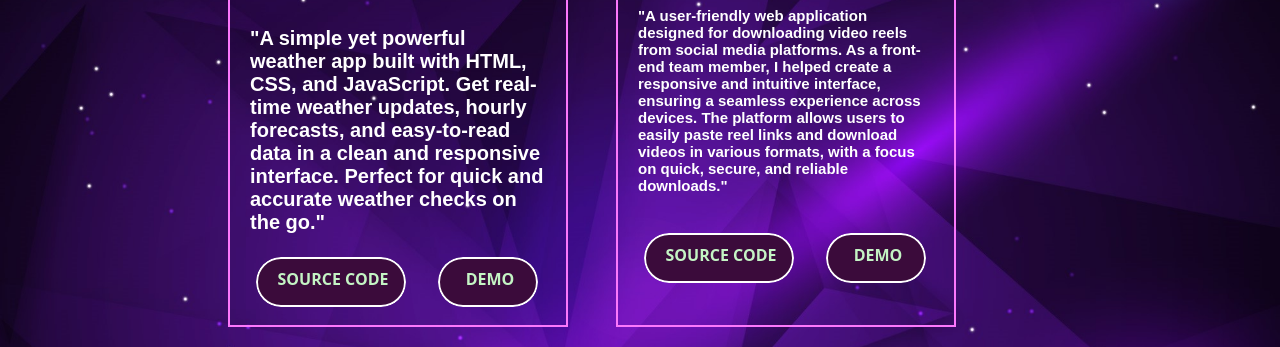
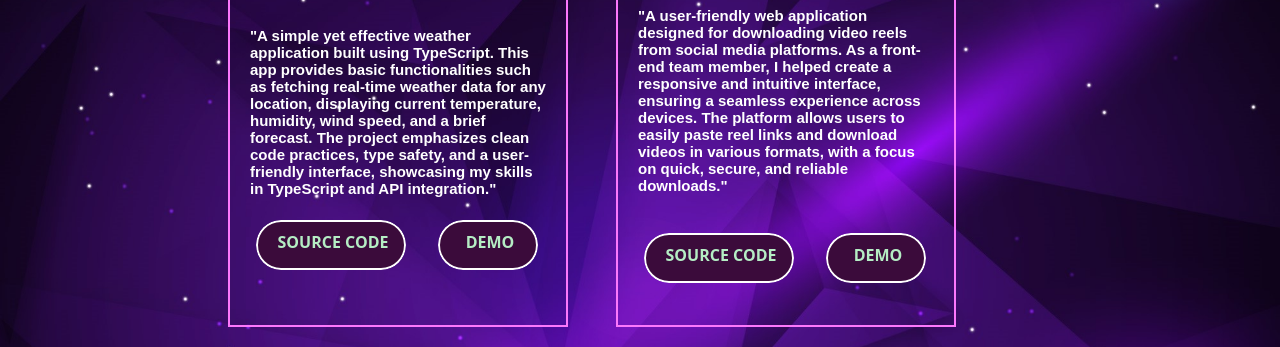
Before and after one commit to MHassaanQureshi/updated-portfolio, a plain HTML site: page projects.html in a window 1280 px wide. Shown: the part 623-970 px from the top of the page. Drawn offline with Linux system fonts and the light colour scheme.

Commit message:
Add files via upload

```diff
--- a/projects.html
+++ b/projects.html
@@ -5,6 +5,9 @@
     <meta name="viewport" content="width=device-width, initial-scale=1.0">
     <title>M.Hassaan Qureshi/Projects</title>
     <link rel="stylesheet" href="style.css">
+    <link rel="icon" href="favicon.ico" sizes="32x32" type="image/x-icon">
+    <link rel="icon" href="favicon.ico" sizes="16x16" type="image/x-icon">
+
 
 </head>
 <body>
@@ -40,16 +43,16 @@
             <div class="weather-card">
                 <img src="images/Screenshot 2024-08-08 224129.png" alt="unable to load" id="weather-img">
                 <h3 id="weather-title">Weather App</h3>
-                <h4 id="weather-dis">"A simple yet powerful weather app built with HTML, CSS, and JavaScript. Get real-time weather updates, hourly forecasts, and easy-to-read data in a clean and responsive interface. Perfect for quick and accurate weather checks on the go."</h4>
+                <h4 id="weather-dis">"A simple yet effective weather application built using TypeScript. This app provides basic functionalities such as fetching real-time weather data for any location, displaying current temperature, humidity, wind speed, and a brief forecast. The project emphasizes clean code practices, type safety, and a user-friendly interface, showcasing my skills in TypeScript and API integration."</h4>
                 <div class="buttons">
                     <button class="btn-20">
                         <span class="text-container">
-                          <span class="text">Source Code</span>
+                          <span class="text"><a href="https://github.com/MHassaanQureshi/weather-app-typescript">Source Code</a></span>
                         </span>
                       </button>
                       <button class="btn-19">
                         <span class="text-container">
-                          <span class="text">Demo</span>
+                          <span class="text"><a href="https://weather-app-typescript-theta.vercel.app/">Demo</a></span>
                         </span>
                       </button>
 
@@ -63,16 +66,14 @@
                 <div class="buttons">
                   <button class="btn-20">
                       <span class="text-container">
-                          <span class="text">Source Code</span>
+                        <span class="text"><a href="https://github.com/MHassaanQureshi/reel-downloader">Source Code</a></span>
                       </span>
                     </button>
-
                     <button class="btn-19">
                       <span class="text-container">
-                          <span class="text">Demo</span>
+                        <span class="text"><a href="https://reel-downloader-nine.vercel.app/">Demo</a></span>
                       </span>
                     </button>
-
 
               </div>
 
--- a/script.js
+++ b/script.js
@@ -9,7 +9,6 @@ function mobileMenu() {
 }
 
 
-// when we click on hamburger icon its close
 
 const navLink = document.querySelectorAll(".nav-link");
 
--- a/style.css
+++ b/style.css
@@ -679,8 +679,9 @@
     transform: translateY(0);
   }
 }
-.btn-19 span {
+.btn-19 a {
   mix-blend-mode: difference;
+  color: aliceblue;
 }
 .btn-19 .text-container {
   display: block;
@@ -832,8 +833,9 @@
     transform: translateY(0);
   }
 }
-.btn-20 span {
+.btn-20 a {
   mix-blend-mode: difference;
+  color: aliceblue;
 }
 .btn-20 .text-container {
   display: block;
@@ -959,7 +961,7 @@
     margin-left: 2rem;
 }
 #weather-dis{
-    font-size: 20px;
+    font-size: 15px;
     padding: 10px;
 }
 .buttons{
```
Also changed, not shown: about.html (+3 -0 lines), index.html (+2 -1 lines), favicon.ico (added). Lines whose indentation alone changed are shown as unchanged.
